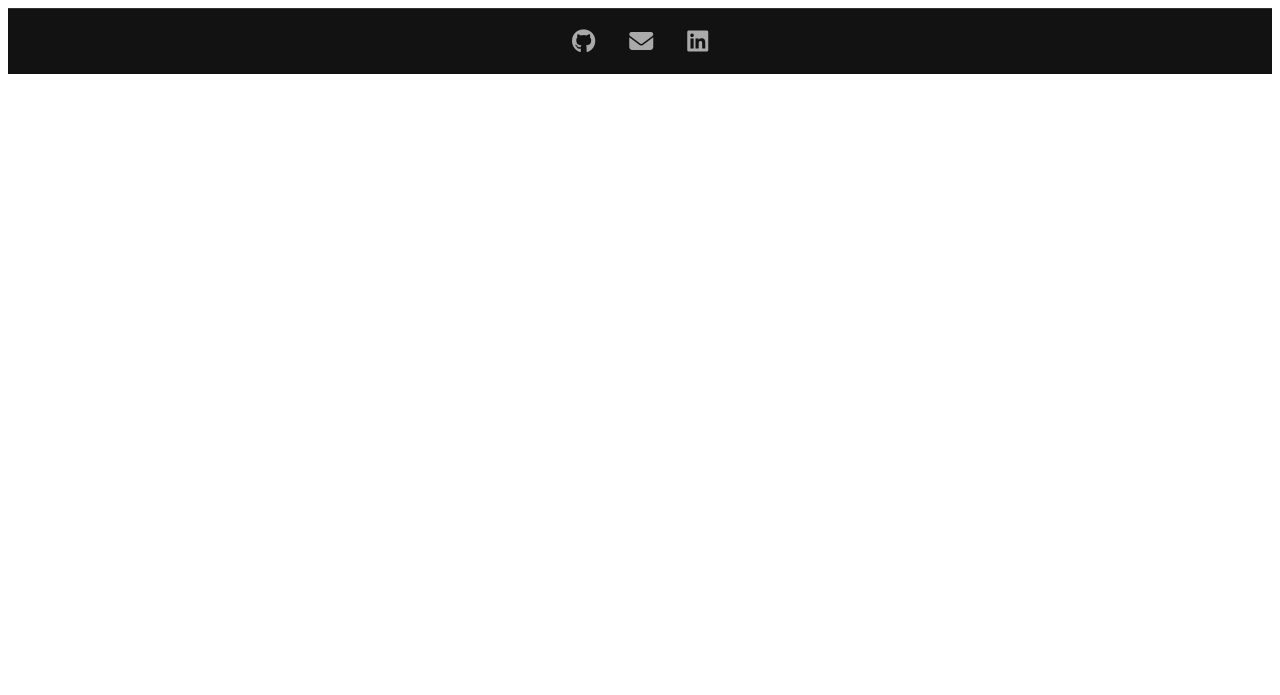
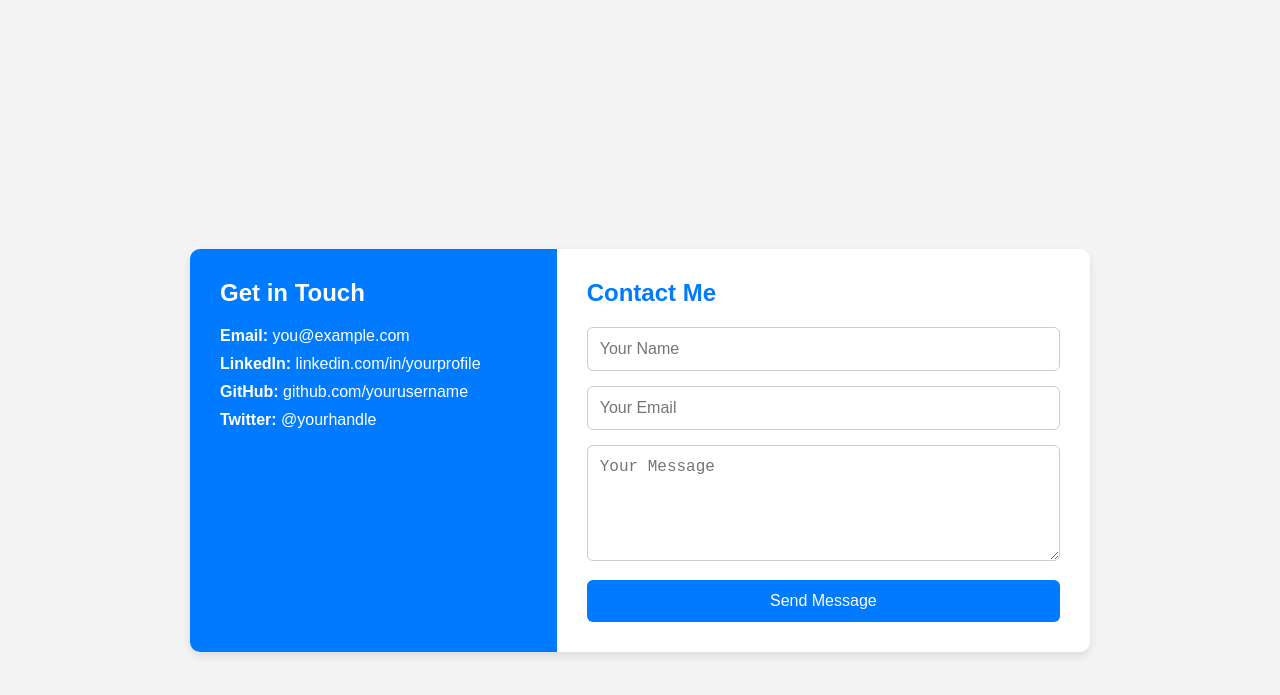
Before and after one commit to AtumCor/atumcor.github.io, a Jekyll site: the page built from fun/index.md, in a window 1280 px wide. Shown: the top 695 px of the page. Built offline with Jekyll 4.4.1, drawn with Linux system fonts in a browser that asks for light colours.

Commit message:
Updated Contacts, Projects, skills

```diff
--- a/_layouts/fun.html
+++ b/_layouts/fun.html
@@ -1 +1,131 @@
-{% include footer.html %}
+<!DOCTYPE html>
+<html lang="en">
+<head>
+  <meta charset="UTF-8" />
+  <meta name="viewport" content="width=device-width, initial-scale=1.0"/>
+  <title>Contact Me</title>
+  <style>
+    * {
+      box-sizing: border-box;
+      margin: 0;
+      padding: 0;
+    }
+
+    body {
+      font-family: Arial, sans-serif;
+      background: #f4f4f4;
+      display: flex;
+      justify-content: center;
+      align-items: center;
+      min-height: 100vh;
+      padding: 20px;
+    }
+
+    .contact-wrapper {
+      display: flex;
+      flex-wrap: wrap;
+      background: white;
+      border-radius: 10px;
+      max-width: 900px;
+      width: 100%;
+      box-shadow: 0 4px 10px rgba(0,0,0,0.1);
+      overflow: hidden;
+    }
+
+    .contact-info {
+      background-color: #007BFF;
+      color: white;
+      padding: 30px;
+      flex: 1 1 300px;
+    }
+
+    .contact-info h2 {
+      font-size: 24px;
+      margin-bottom: 20px;
+    }
+
+    .contact-info p {
+      margin: 10px 0;
+      font-size: 16px;
+    }
+
+    .contact-info a {
+      color: white;
+      text-decoration: none;
+    }
+
+    .contact-info a:hover {
+      text-decoration: underline;
+    }
+
+    .contact-form {
+      padding: 30px;
+      flex: 2 1 400px;
+    }
+
+    .contact-form h2 {
+      font-size: 24px;
+      margin-bottom: 20px;
+      color: #007BFF;
+    }
+
+    .contact-form input,
+    .contact-form textarea {
+      width: 100%;
+      padding: 12px;
+      margin-bottom: 15px;
+      border: 1px solid #ccc;
+      border-radius: 6px;
+      font-size: 16px;
+    }
+
+    .contact-form button {
+      width: 100%;
+      padding: 12px;
+      background-color: #007BFF;
+      color: white;
+      border: none;
+      border-radius: 6px;
+      font-size: 16px;
+      cursor: pointer;
+      transition: background 0.3s;
+    }
+
+    .contact-form button:hover {
+      background-color: #0056b3;
+    }
+
+    @media (max-width: 768px) {
+      .contact-wrapper {
+        flex-direction: column;
+      }
+
+      .contact-info,
+      .contact-form {
+        flex: 1 1 100%;
+      }
+    }
+  </style>
+</head>
+<body>
+  <div class="contact-wrapper">
+    <div class="contact-info">
+      <h2>Get in Touch</h2>
+      <p><strong>Email:</strong> <a href="mailto:you@example.com">you@example.com</a></p>
+      <p><strong>LinkedIn:</strong> <a href="https://linkedin.com/in/yourprofile" target="_blank">linkedin.com/in/yourprofile</a></p>
+      <p><strong>GitHub:</strong> <a href="https://github.com/yourusername" target="_blank">github.com/yourusername</a></p>
+      <p><strong>Twitter:</strong> <a href="https://twitter.com/yourhandle" target="_blank">@yourhandle</a></p>
+    </div>
+
+    <div class="contact-form">
+      <h2>Contact Me</h2>
+      <form action="#" method="post">
+        <input type="text" name="name" placeholder="Your Name" required />
+        <input type="email" name="email" placeholder="Your Email" required />
+        <textarea name="message" rows="5" placeholder="Your Message" required></textarea>
+        <button type="submit">Send Message</button>
+      </form>
+    </div>
+  </div>
+</body>
+</html>
```
Also changed, not shown: _layouts/about.html (+4 -3 lines), _layouts/home.html (+70 -33 lines), _layouts/projects.html (added, +239 -0 lines), _layouts/skills.html (added, +146 -0 lines), projects/index.md (added, +8 -0 lines), skills/index.md (added, +6 -0 lines).
